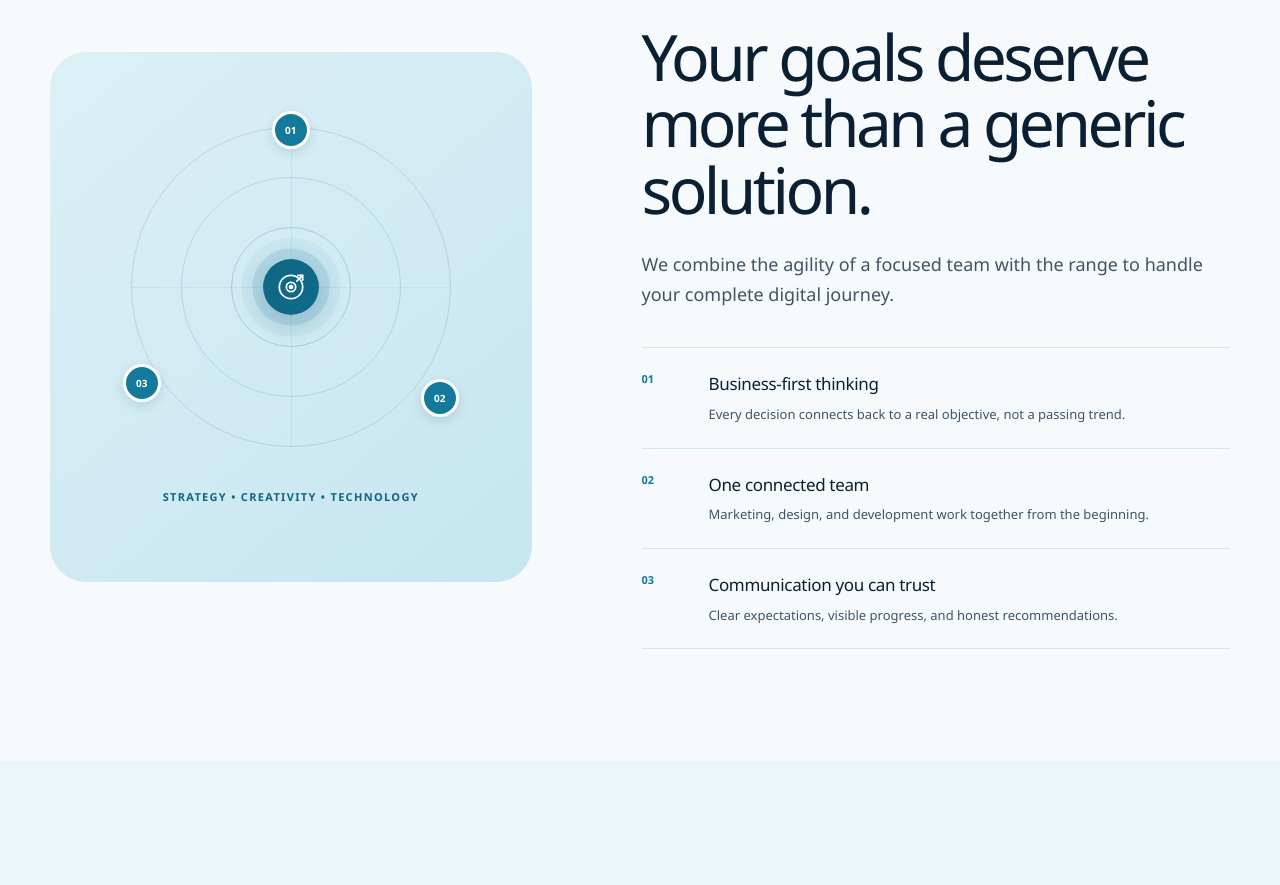
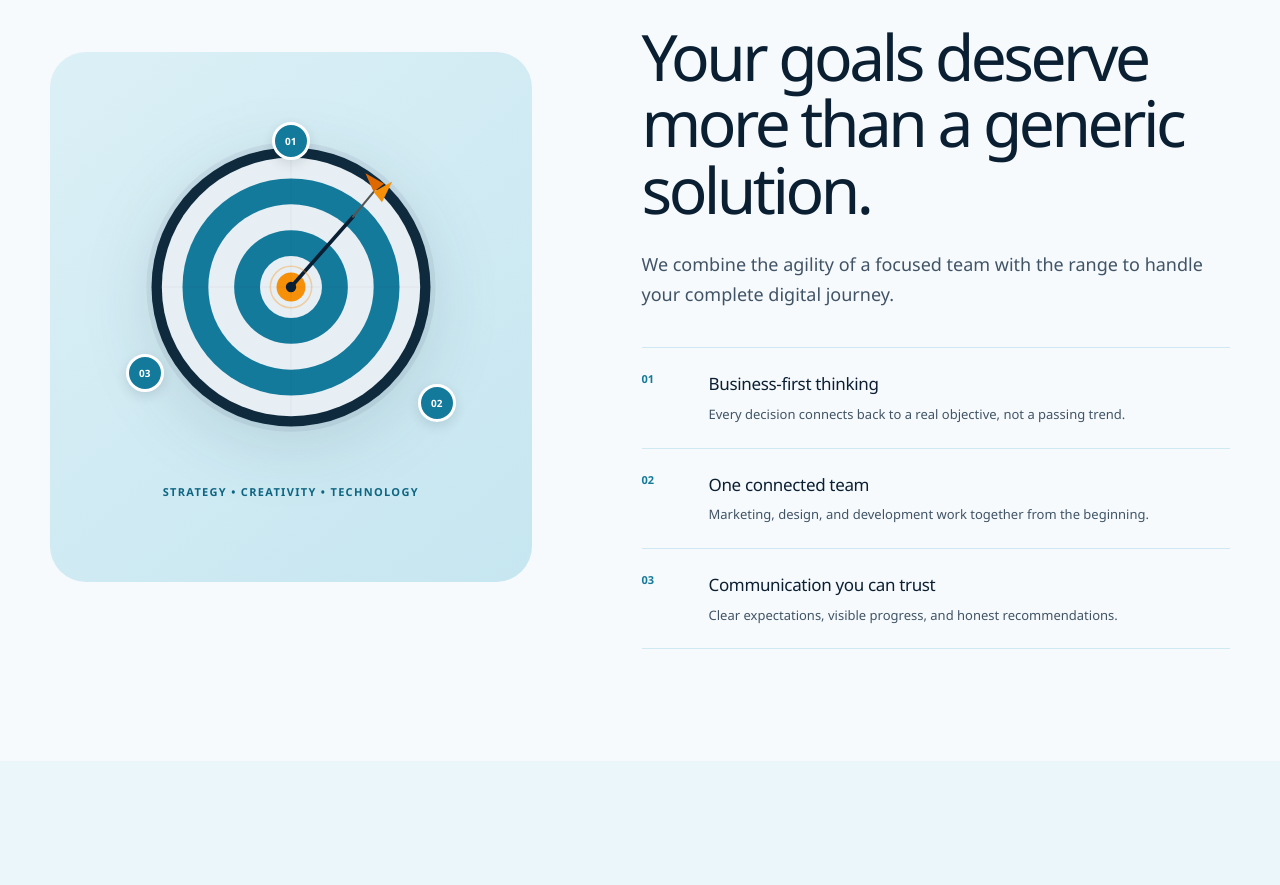
Before and after one commit to Sierra117marksman/Digitrust_solutions, a Next.js app: page / in a window 1280 px wide. Shown: the part 4661-5546 px from the top of the page. Built offline with nearby package versions, Linux system fonts and the light colour scheme; no server answers.

Commit message:
redesign: proper dartboard with dart hitting bullseye - goals visual

```diff
--- a/app/globals.css
+++ b/app/globals.css
@@ -904,62 +904,16 @@ a {
     var(--ice);
 }
 
-.why-orbit {
+.why-dartboard {
   position: relative;
-  width: 320px;
-  height: 320px;
-}
-
-.orbit-ring {
-  position: absolute;
-  border-radius: 50%;
-  border: 1px solid rgba(20, 122, 156, 0.15);
-}
-
-.orbit-ring--outer {
-  top: 0; left: 0; right: 0; bottom: 0;
-  border-color: rgba(11, 31, 51, 0.12);
-}
-.orbit-ring--mid {
-  top: 50px; left: 50px; right: 50px; bottom: 50px;
-  border-color: rgba(20, 122, 156, 0.18);
-}
-.orbit-ring--inner {
-  top: 100px; left: 100px; right: 100px; bottom: 100px;
-  border-color: rgba(20, 122, 156, 0.25);
-}
-
-/* Subtle crosshair lines */
-.why-orbit::before,
-.why-orbit::after {
-  content: "";
-  position: absolute;
-  background: rgba(20, 122, 156, 0.08);
-}
-.why-orbit::before { width: 1px; height: 100%; left: 50%; top: 0; }
-.why-orbit::after { height: 1px; width: 100%; top: 50%; left: 0; }
-
-.why-core {
-  position: absolute;
-  top: 50%; left: 50%;
-  transform: translate(-50%, -50%);
-  z-index: 2;
-  width: 56px;
-  height: 56px;
-  display: grid;
-  place-items: center;
-  border-radius: 50%;
-  background: linear-gradient(135deg, var(--blue-deep) 0%, #0e6b8a 100%);
-  box-shadow:
-    0 0 0 8px rgba(20, 122, 156, 0.1),
-    0 0 0 16px rgba(20, 122, 156, 0.05),
-    0 8px 24px rgba(11, 31, 51, 0.15);
-  animation: corePulse 3s ease-in-out infinite;
-}
-
-@keyframes corePulse {
-  0%, 100% { box-shadow: 0 0 0 8px rgba(20,122,156,0.1), 0 0 0 16px rgba(20,122,156,0.05), 0 8px 24px rgba(11,31,51,0.15); }
-  50% { box-shadow: 0 0 0 12px rgba(20,122,156,0.15), 0 0 0 24px rgba(20,122,156,0.06), 0 8px 30px rgba(11,31,51,0.2); }
+  width: 310px;
+  height: 310px;
+}
+
+.dartboard-svg {
+  width: 100%;
+  height: 100%;
+  filter: drop-shadow(0 15px 35px rgba(11, 31, 51, 0.12));
 }
 
 .orbit-node {
@@ -976,13 +930,11 @@ a {
   font-size: 10px;
   font-weight: 800;
   box-shadow: 0 4px 12px rgba(11, 31, 51, 0.12);
-  transition: transform 300ms ease;
-}
-.orbit-node:hover { transform: scale(1.15); }
-
-.node-one { top: -16px; left: 50%; margin-left: -19px; }
-.node-two { bottom: 30px; right: -8px; }
-.node-three { bottom: 45px; left: -8px; }
+}
+
+.node-one { top: -10px; left: 50%; margin-left: -19px; }
+.node-two { bottom: 20px; right: -10px; }
+.node-three { bottom: 50px; left: -10px; }
 
 .why-visual > p {
   margin: 0;
@@ -2289,10 +2241,7 @@ a {
   .stack-note { padding: 22px; }
   .approach-grid { gap: 50px; }
   .why-visual { min-height: 405px; border-radius: 26px; }
-  .why-orbit { width: 240px; height: 240px; }
-  .why-core { width: 44px; height: 44px; }
-  .orbit-ring--mid { top: 40px; left: 40px; right: 40px; bottom: 40px; }
-  .orbit-ring--inner { top: 80px; left: 80px; right: 80px; bottom: 80px; }
+  .why-dartboard { width: 240px; height: 240px; }
   .node-two { right: -5px; }
   .node-three { left: -5px; }
   .contact-section { padding-top: 20px; }
--- a/app/page.tsx
+++ b/app/page.tsx
@@ -294,19 +294,41 @@ export default function Home() {
       <section className="section why-section" id="about">
         <div className="container why-grid">
           <div className="why-visual" aria-hidden="true">
-            <div className="why-orbit">
-              <div className="orbit-ring orbit-ring--outer" />
-              <div className="orbit-ring orbit-ring--mid" />
-              <div className="orbit-ring orbit-ring--inner" />
-              <div className="why-core">
-                <svg width="28" height="28" viewBox="0 0 24 24" fill="none" xmlns="http://www.w3.org/2000/svg">
-                  <path d="M12 22C17.5228 22 22 17.5228 22 12C22 6.47715 17.5228 2 12 2C6.47715 2 2 6.47715 2 12C2 17.5228 6.47715 22 12 22Z" stroke="#ffffff" strokeWidth="1.5" />
-                  <path d="M12 16C14.2091 16 16 14.2091 16 12C16 9.79086 14.2091 8 12 8C9.79086 8 8 9.79086 8 12C8 14.2091 9.79086 16 12 16Z" stroke="#ffffff" strokeWidth="1.5" />
-                  <circle cx="12" cy="12" r="2" fill="#ffffff" />
-                  <path d="M22 2L17 7" stroke="#ffffff" strokeWidth="1.5" strokeLinecap="round" />
-                  <path d="M18 2H22V6" stroke="#ffffff" strokeWidth="1.5" strokeLinecap="round" strokeLinejoin="round" />
-                </svg>
-              </div>
+            <div className="why-dartboard">
+              <svg viewBox="0 0 300 300" fill="none" xmlns="http://www.w3.org/2000/svg" className="dartboard-svg">
+                {/* Outer shadow ring */}
+                <circle cx="150" cy="150" r="140" fill="#0b1f33" opacity="0.06" />
+                {/* Board base */}
+                <circle cx="150" cy="150" r="135" fill="#0f2a3d" />
+                {/* Ring 5 - outer */}
+                <circle cx="150" cy="150" r="125" fill="#e8eff4" />
+                {/* Ring 4 */}
+                <circle cx="150" cy="150" r="105" fill="#147a9c" />
+                {/* Ring 3 */}
+                <circle cx="150" cy="150" r="80" fill="#e8eff4" />
+                {/* Ring 2 */}
+                <circle cx="150" cy="150" r="55" fill="#147a9c" />
+                {/* Ring 1 - inner */}
+                <circle cx="150" cy="150" r="30" fill="#e8eff4" />
+                {/* Bullseye */}
+                <circle cx="150" cy="150" r="14" fill="#f79009" />
+                <circle cx="150" cy="150" r="5" fill="#0b1f33" />
+
+                {/* Crosshair lines */}
+                <line x1="150" y1="15" x2="150" y2="285" stroke="rgba(11,31,51,0.06)" strokeWidth="0.8" />
+                <line x1="15" y1="150" x2="285" y2="150" stroke="rgba(11,31,51,0.06)" strokeWidth="0.8" />
+
+                {/* Dart hitting bullseye */}
+                {/* Dart body/barrel */}
+                <line x1="150" y1="150" x2="210" y2="82" stroke="#0b1f33" strokeWidth="3.5" strokeLinecap="round" />
+                {/* Dart shaft */}
+                <line x1="210" y1="82" x2="230" y2="58" stroke="#555" strokeWidth="2" strokeLinecap="round" />
+                {/* Dart flight (feathers) */}
+                <path d="M230 58 L248 48 L238 68 Z" fill="#f79009" />
+                <path d="M230 58 L222 40 L240 50 Z" fill="#e06800" />
+                {/* Impact glow */}
+                <circle cx="150" cy="150" r="20" fill="none" stroke="#f79009" strokeWidth="1.5" opacity="0.35" />
+              </svg>
               <span className="orbit-node node-one">01</span>
               <span className="orbit-node node-two">02</span>
               <span className="orbit-node node-three">03</span>
```
